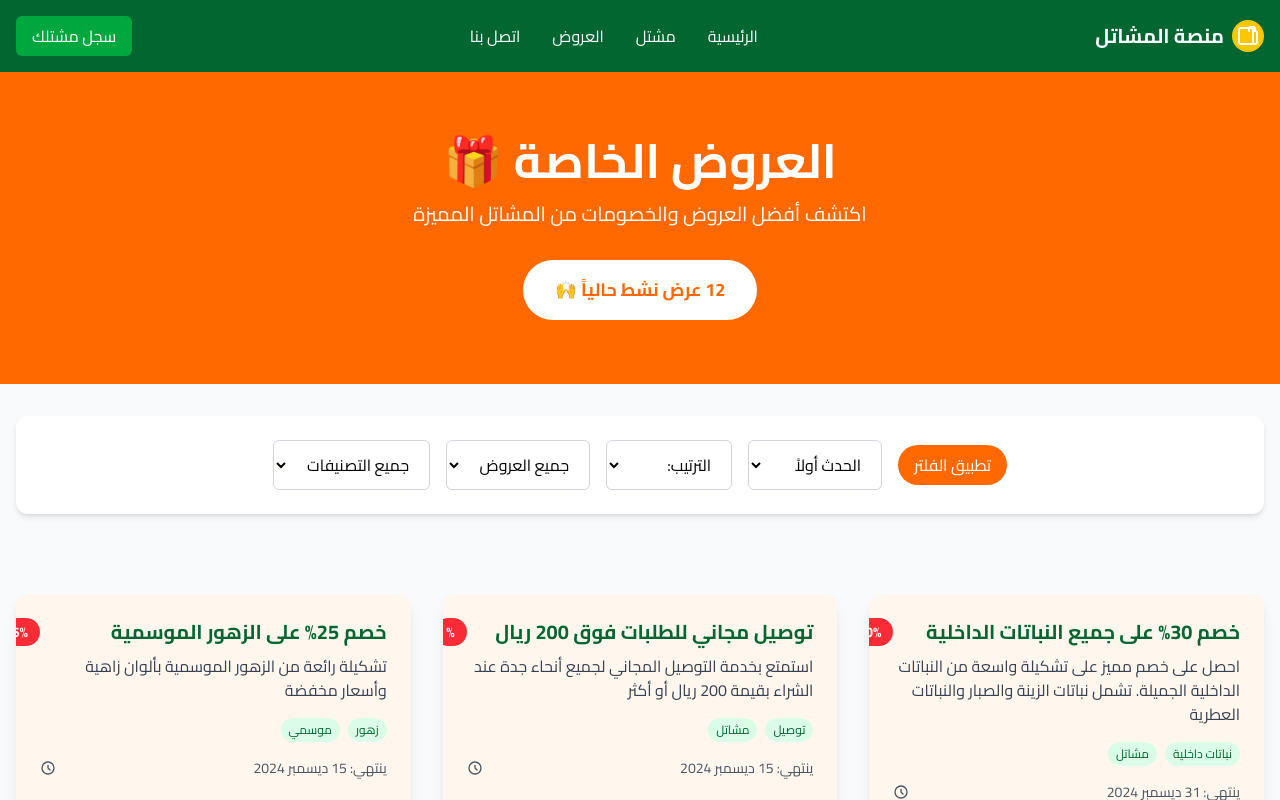
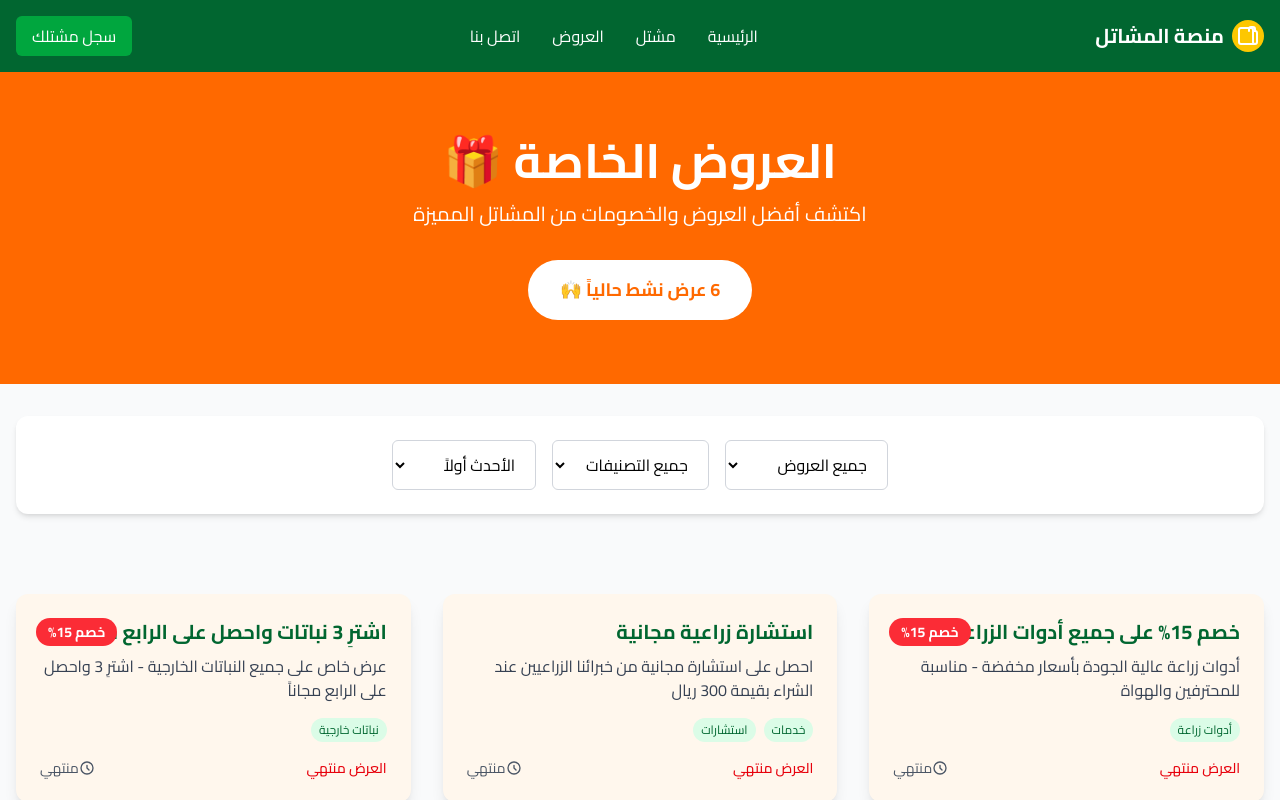
Before and after one commit to MohamedZidane11/react-plant-nursery-website, a React (Vite) app in the folder frontend/: page /offers in a window 1280 px wide. Shown: the top 800 px of the page. Built offline with nearby package versions, Linux system fonts and the light colour scheme.

Commit message:
fixing offers filter

```diff
--- a/frontend/src/components/OfferCard.jsx
+++ b/frontend/src/components/OfferCard.jsx
@@ -1,4 +1,59 @@
+// src/components/OfferCard.jsx
+import React from 'react';
+
 const OfferCard = ({ offer }) => {
+  // Parse Arabic date manually
+  const parseArabicDate = (arabicDateStr) => {
+    const monthMap = {
+      'يناير': 0, 'فبراير': 1, 'مارس': 2, 'أبريل': 3,
+      'مايو': 4, 'يونيو': 5, 'يوليو': 6, 'أغسطس': 7,
+      'سبتمبر': 8, 'أكتوبر': 9, 'نوفمبر': 10, 'ديسمبر': 11
+    };
+
+    // Match pattern: "31 ديسمبر 2024"
+    const match = arabicDateStr.trim().match(/(\d+)\s+([^\s]+)\s+(\d{4})/);
+    if (!match) return null;
+
+    const day = parseInt(match[1], 10);
+    const monthName = match[2];
+    const year = parseInt(match[3], 10);
+
+    const month = monthMap[monthName];
+    if (month === undefined) return null;
+
+    return new Date(year, month, day);
+  };
+
+  const endDate = parseArabicDate(offer.endDate);
+  if (!endDate) {
+    console.warn(`Failed to parse date: ${offer.endDate}`);
+  }
+
+  const today = new Date();
+  today.setHours(0, 0, 0, 0); // Reset time for accurate day comparison
+
+  const timeDiff = endDate - today;
+  const daysLeft = Math.ceil(timeDiff / (1000 * 60 * 60 * 24));
+
+  // Generate human-readable message
+  const getDaysLeftText = () => {
+    if (!endDate) return 'تاريخ غير صالح';
+    if (daysLeft < 0) return 'العرض منتهي';
+    if (daysLeft === 0) return 'ينتهي اليوم';
+    if (daysLeft === 1) return 'يبقى يوم واحد';
+    if (daysLeft <= 7) return `يبقى ${daysLeft} أيام`;
+    return 'متاح حاليًا';
+  };
+
+  // Color based on urgency
+  const daysLeftColor = !endDate ? 'text-gray-600' :
+                        daysLeft < 0 ? 'text-red-600' :
+                        daysLeft <= 7 ? 'text-orange-600' :
+                        'text-green-600';
+
+  // Only show discount if valid
+  const showDiscount = offer.discount !== null && offer.discount > 0;
+
   return (
     <div className="bg-orange-50 rounded-xl shadow-lg overflow-hidden mb-6">
       <div className="p-6">
@@ -7,12 +62,18 @@ const OfferCard = ({ offer }) => {
             <h3 className="text-xl font-bold text-green-800">{offer.title}</h3>
             <p className="text-gray-700 mt-2">{offer.description}</p>
           </div>
-          <div className="relative">
-            <div className="absolute top-0 right-0 bg-red-500 text-white text-sm font-bold px-3 py-1 rounded-full">
-              {offer.discount}%</div>
-          </div>
+
+          {/* 🔹 Discount Badge - Only if discount exists */}
+          {showDiscount && (
+            <div className="relative">
+              <div className="absolute top-0 -left-1 bg-red-500 text-white text-sm font-bold px-3 py-1 rounded-full whitespace-nowrap">
+                خصم {offer.discount}%
+              </div>
+            </div>
+          )}
         </div>
 
+        {/* Tags */}
         <div className="flex flex-wrap gap-2 mb-4">
           {offer.tags.map((tag, index) => (
             <span key={index} className="bg-green-100 text-green-800 text-xs px-2 py-1 rounded-full">
@@ -21,16 +82,21 @@ const OfferCard = ({ offer }) => {
           ))}
         </div>
 
-        <div className="flex justify-between items-center text-sm text-gray-600">
-          <span>ينتهي: {offer.endDate}</span>
-          <span className="flex items-center">
+        {/* Countdown with Icon */}
+        <div className="flex justify-between items-center text-sm">
+          <span className={`font-medium ${daysLeftColor}`}>
+            {getDaysLeftText()}
+          </span>
+          <span className="flex items-center text-gray-600">
             <svg xmlns="http://www.w3.org/2000/svg" className="h-4 w-4 mr-1" fill="none" viewBox="0 0 24 24" stroke="currentColor">
               <path strokeLinecap="round" strokeLinejoin="round" strokeWidth={2} d="M12 8v4l3 3m6-3a9 9 0 11-18 0 9 9 0 0118 0z" />
             </svg>
+            <span>{!endDate ? 'خطأ' : daysLeft < 0 ? 'منتهي' : `${daysLeft} يومًا`}</span>
           </span>
         </div>
       </div>
 
+      {/* Highlighted Banner */}
       {offer.highlighted && (
         <div className="bg-orange-500 p-4 text-center">
           <span className="text-white font-bold">عرض خاص</span>
--- a/frontend/src/data/offers.js
+++ b/frontend/src/data/offers.js
@@ -13,7 +13,7 @@ export const offers = [
       title: "توصيل مجاني للطلبات فوق 200 ريال",
       description: "استمتع بخدمة التوصيل المجاني لجميع أنحاء جدة عند الشراء بقيمة 200 ريال أو أكثر",
       tags: ["توصيل", "مشاتل"],
-      endDate: "15 ديسمبر 2024",
+      endDate: "15 أكتوبر 2025",
       discount: null,
       highlighted: false
     },
--- a/frontend/src/pages/Offers.jsx
+++ b/frontend/src/pages/Offers.jsx
@@ -1,4 +1,4 @@
-import { useState } from 'react';
+import { useState, useEffect } from 'react';
 import OfferCard from '../components/OfferCard';
 import { offers } from '../data/offers';
 
@@ -6,20 +6,56 @@ const Offers = () => {
   const [currentPage, setCurrentPage] = useState(1);
   const itemsPerPage = 3;
 
-  const totalPages = Math.ceil(offers.length / itemsPerPage);
+  // 🔍 Filter & Sort State
+  const [filterType, setFilterType] = useState('all');
+  const [filterCategory, setFilterCategory] = useState('all');
+  const [sortBy, setSortBy] = useState('newest');
 
-  const currentOffers = offers.slice(
+  // 🔎 Filtered and sorted offers
+  const filteredOffers = offers.filter((offer) => {
+    // Filter by type
+    if (filterType !== 'all') {
+      if (filterType === 'discount' && offer.discount === null) return false;
+      if (filterType === 'free_delivery' && !offer.tags.includes('توصيل')) return false;
+      if (filterType === 'consultation' && !offer.tags.includes('استشارات')) return false;
+    }
+
+    // Filter by category
+    if (filterCategory !== 'all') {
+      if (!offer.tags.includes(filterCategory)) return false;
+    }
+
+    return true;
+  }).sort((a, b) => {
+    // Sort
+    if (sortBy === 'newest') return b.id - a.id;
+    if (sortBy === 'popular') return (b.highlighted ? 1 : 0) - (a.highlighted ? 1 : 0);
+    if (sortBy === 'lowest_price' && a.discount !== null && b.discount !== null) {
+      return a.discount - b.discount;
+    }
+    return 0;
+  });
+
+  const totalPages = Math.ceil(filteredOffers.length / itemsPerPage);
+
+  // Reset to page 1 when filters change
+  useEffect(() => {
+    setCurrentPage(1);
+  }, [filterType, filterCategory, sortBy]);
+
+  const currentOffers = filteredOffers.slice(
     (currentPage - 1) * itemsPerPage,
     currentPage * itemsPerPage
   );
 
   const handlePageChange = (page) => {
+    if (page >= 1 && page <= totalPages) {
       setCurrentPage(page);
+    }
   };
 
   return (
     <div className="min-h-screen bg-gray-50">
-
       {/* Hero Section */}
       <section className="bg-orange-500 text-white py-16">
         <div className="container mx-auto px-4 text-center">
@@ -30,7 +66,7 @@ const Offers = () => {
             اكتشف أفضل العروض والخصومات من المشاتل المميزة
           </p>
           <button className="bg-white text-orange-500 px-8 py-4 rounded-full font-bold text-lg hover:bg-gray-100 transition-colors">
-            12 عرض نشط حالياً 🙌
+            {filteredOffers.length} عرض نشط حالياً 🙌
           </button>
         </div>
       </section>
@@ -40,33 +76,41 @@ const Offers = () => {
         <div className="container mx-auto px-4">
           <div className="bg-white rounded-xl p-6 shadow-md">
             <div className="flex flex-wrap gap-4 items-center justify-center">
-              <button className="bg-orange-500 hover:bg-orange-600 text-white px-4 py-2 rounded-full transition-colors">
-                تطبيق الفلتر
-              </button>
-
-              <select className="px-4 py-2 border border-gray-300 rounded-md">
-                <option>الحدث أولاً</option>
-                <option>الأكثر شعبية</option>
-                <option>أقل السعر</option>
+              {/* Filter by Type */}
+              <select
+                value={filterType}
+                onChange={(e) => setFilterType(e.target.value)}
+                className="px-4 py-2 border border-gray-300 rounded-md min-w-36"
+              >
+                <option value="all">جميع العروض</option>
+                <option value="discount">خصومات</option>
+                <option value="free_delivery">توصيل مجاني</option>
+                <option value="consultation">استشارات مجانية</option>
               </select>
 
-              <select className="px-4 py-2 border border-gray-300 rounded-md">
-                <option>الترتيب:</option>
-                <option>الأحدث أولاً</option>
-                <option>الأقدم أولاً</option>
+              {/* Filter by Category */}
+              <select
+                value={filterCategory}
+                onChange={(e) => setFilterCategory(e.target.value)}
+                className="px-4 py-2 border border-gray-300 rounded-md min-w-36"
+              >
+                <option value="all">جميع التصنيفات</option>
+                <option value="نباتات داخلية">نباتات داخلية</option>
+                <option value="نباتات خارجية">نباتات خارجية</option>
+                <option value="زهور">زهور</option>
+                <option value="أدوات زراعة">أدوات زراعة</option>
+                <option value="خدمات">خدمات</option>
               </select>
 
-              <select className="px-4 py-2 border border-gray-300 rounded-md">
-                <option>جميع العروض</option>
-                <option>خصومات</option>
-                <option>توصيل مجاني</option>
-              </select>
-
-              <select className="px-4 py-2 border border-gray-300 rounded-md">
-                <option>جميع التصنيفات</option>
-                <option>نباتات داخلية</option>
-                <option>نباتات خارجية</option>
-                <option>أدوات زراعة</option>
+              {/* Sort by */}
+              <select
+                value={sortBy}
+                onChange={(e) => setSortBy(e.target.value)}
+                className="px-4 py-2 border border-gray-300 rounded-md min-w-36"
+              >
+                <option value="newest">الأحدث أولاً</option>
+                <option value="popular">الأكثر شعبية</option>
+                <option value="lowest_price">أقل السعر</option>
               </select>
             </div>
           </div>
@@ -77,12 +121,19 @@ const Offers = () => {
       <section className="py-12">
         <div className="container mx-auto px-4">
           <div className="grid grid-cols-1 md:grid-cols-2 lg:grid-cols-3 gap-8">
-            {currentOffers.map((offer) => (
+            {currentOffers.length > 0 ? (
+              currentOffers.map((offer) => (
                 <OfferCard key={offer.id} offer={offer} />
-            ))}
+              ))
+            ) : (
+              <p className="col-span-full text-center text-gray-500 py-8">
+                لا توجد عروض مطابقة للبحث.
+              </p>
+            )}
           </div>
 
           {/* Pagination */}
+          {totalPages > 1 && (
             <div className="flex justify-center mt-8 space-x-2">
               <button
                 onClick={() => handlePageChange(currentPage - 1)}
@@ -92,7 +143,7 @@ const Offers = () => {
                 السابق
               </button>
 
-            {[...Array(totalPages)].map((_, i) => (
+              {Array.from({ length: totalPages }, (_, i) => (
                 <button
                   key={i + 1}
                   onClick={() => handlePageChange(i + 1)}
@@ -114,9 +165,9 @@ const Offers = () => {
                 التالي
               </button>
             </div>
+          )}
         </div>
       </section>
-
     </div>
   );
 };
```
Lines whose indentation alone changed are shown as unchanged.
